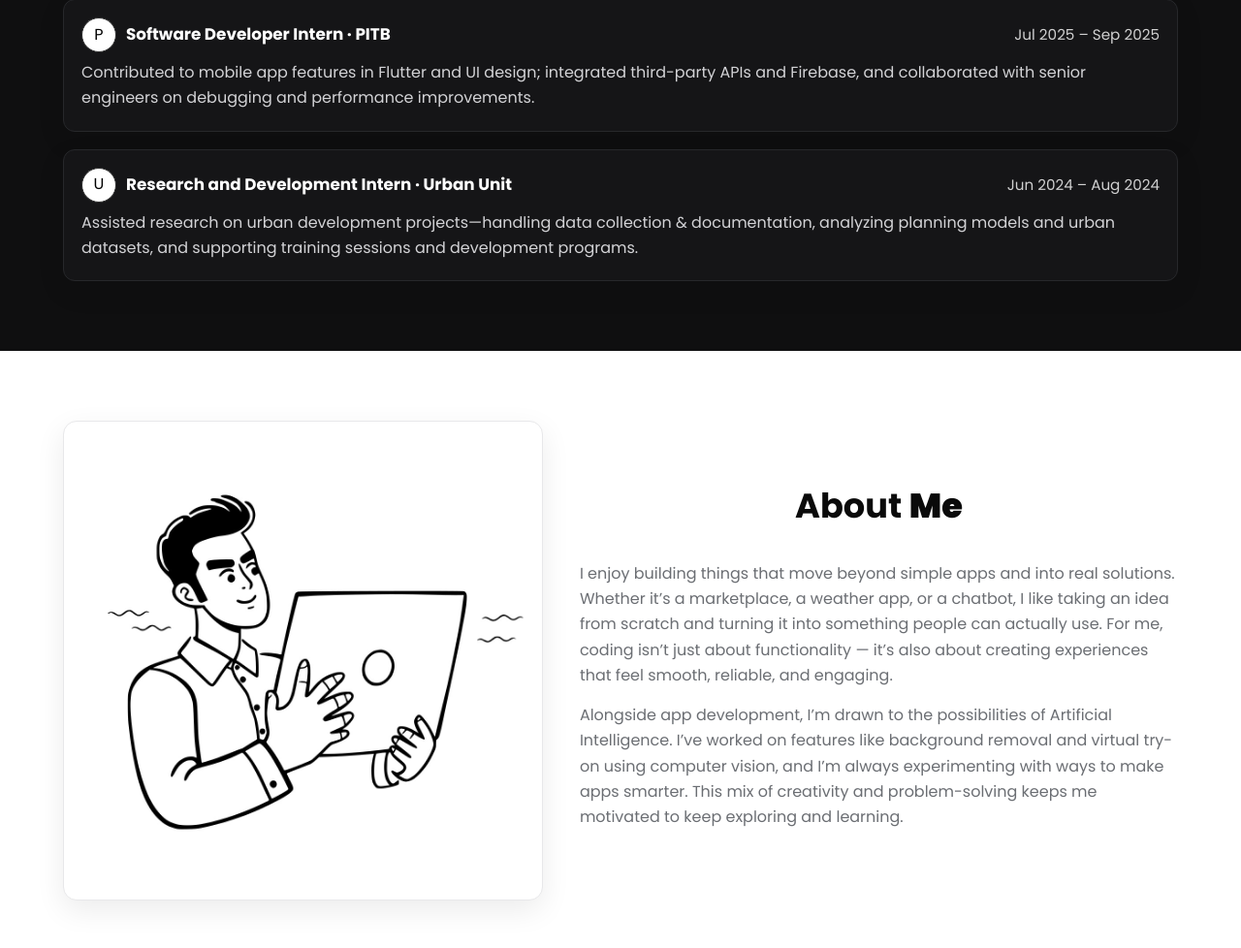
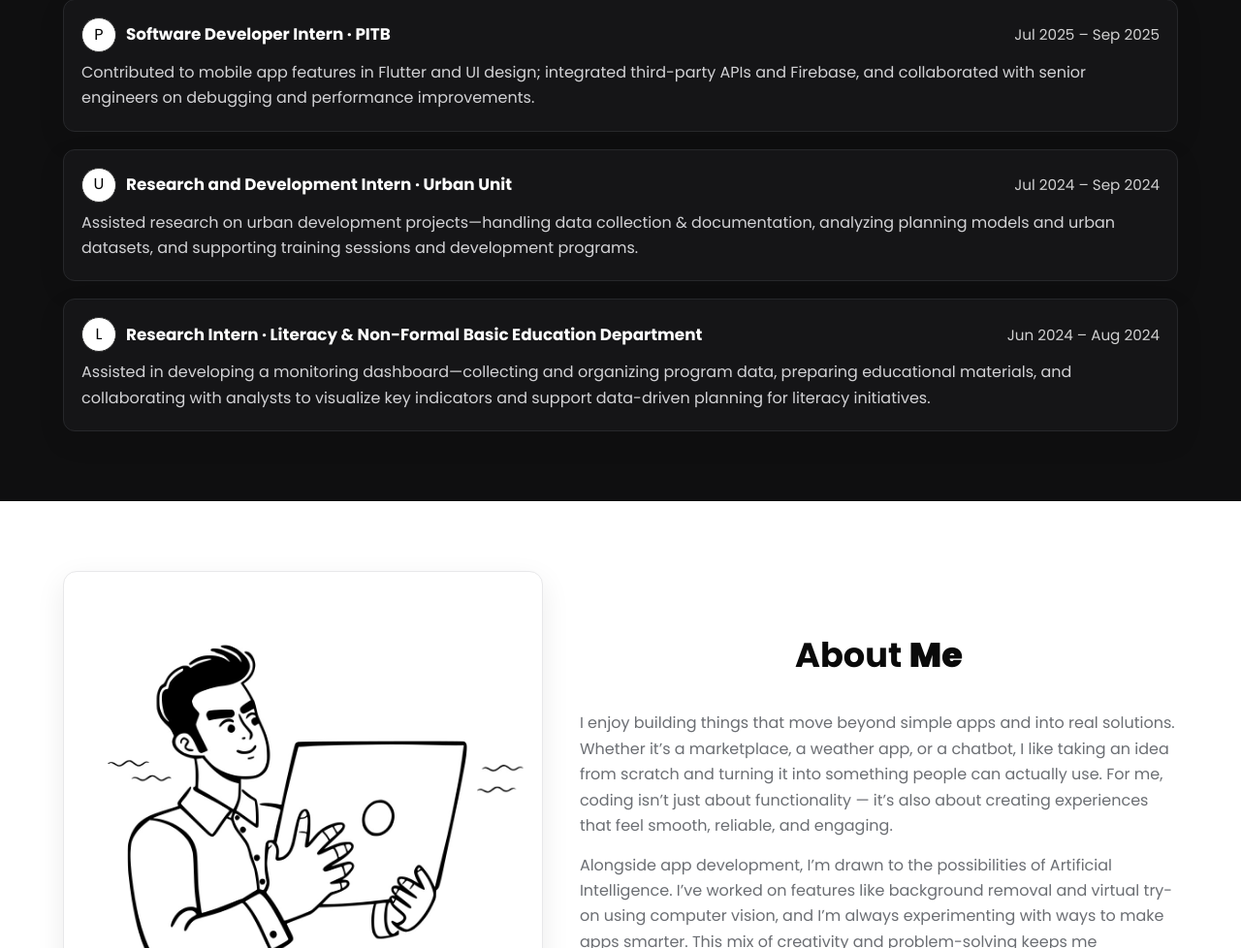
Before and after one commit to SyedMominHaider/syedmominhaider.github.io, a plain HTML site: page index.html in a window 1280 px wide. Shown: the part 1437-2415 px from the top of the page at 97% size. Drawn offline with Linux system fonts and the light colour scheme.

Commit message:
Experience

```diff
--- a/index.html
+++ b/index.html
@@ -186,16 +186,33 @@ With a strong interest in technology, I build apps and experiment with AI to cre
             <span class="company-badge uu">U</span>
             <h3>Research and Development Intern · Urban Unit</h3>
           </div>
-          <span class="exp-time">Jun 2024 – Aug 2024</span>
+          <span class="exp-time">Jul 2024 – Sep 2024</span>
         </div>
         <p>
           Assisted research on urban development projects—handling data collection & documentation, analyzing planning
           models and urban datasets, and supporting training sessions and development programs.
         </p>
       </article>
+
+      <!-- Literacy Department -->
+      <article class="exp-card">
+        <div class="exp-head">
+          <div class="exp-left">
+            <span class="company-badge lnfbe">L</span>
+            <h3>Research Intern · Literacy & Non-Formal Basic Education Department</h3>
+          </div>
+          <span class="exp-time">Jun 2024 – Aug 2024</span>
+        </div>
+        <p>
+          Assisted in developing a monitoring dashboard—collecting and organizing program data, preparing educational
+          materials, and collaborating with analysts to visualize key indicators and support data-driven planning for
+          literacy initiatives.
+        </p>
+      </article>
     </div>
   </div>
 </section>
+
 
 
     <!-- ===== ABOUT ===== -->
```
